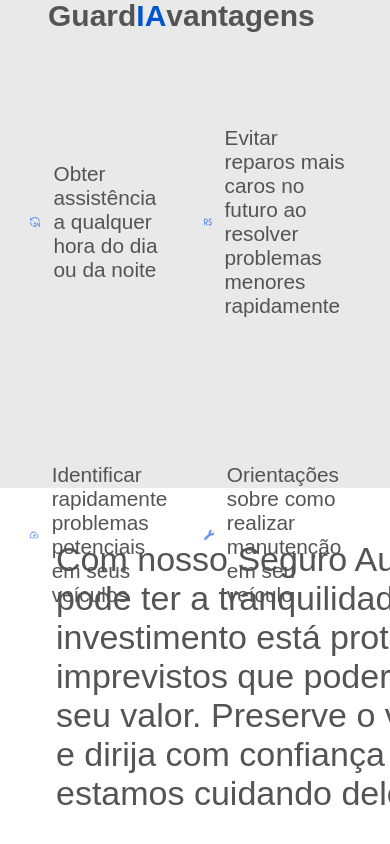
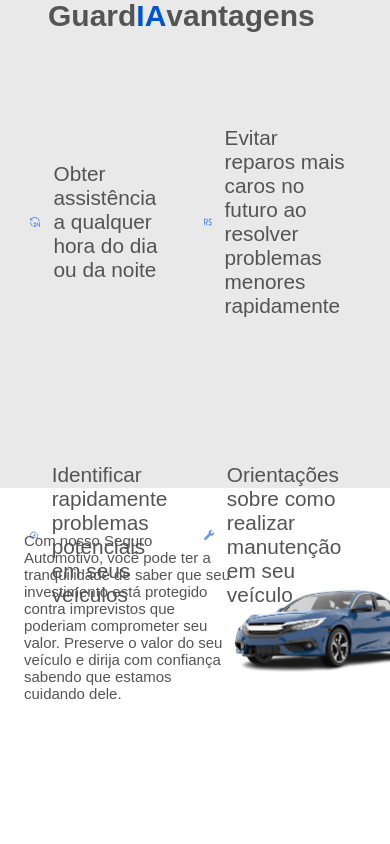
Before and after one commit to ViniciusSantanaa/Challenge_React, a React (Vite) app: page / in a window 390 px wide. Shown: the part 733-1577 px from the top of the page. After the commit the page ends 1444 px from the top, so only its background shows below. Built offline with nearby package versions, Linux system fonts and the light colour scheme.

Commit message:
Texto - responsividade Completa

```diff
--- a/src/Components/Texto/Texto.styled.ts
+++ b/src/Components/Texto/Texto.styled.ts
@@ -14,9 +14,61 @@ export const StyledTexto_Seguro = styled.p`
     flex-direction: column;
     gap: 0px;
     margin-left: 56px;
+
+    @media (max-width: 430px) {
+        font-size: 15px;
+        width: 209px;
+        margin-left: 24px;
+        margin-top: 35px;
+    }
+
+    @media (min-width: 431px) and (max-width: 744px) {
+        font-size: 20px;
+        width: 358px;
+        margin-left: 35px;
+        margin-top: 59px;
+    }
+
+    @media (min-width: 745px) and (max-width: 834px) {
+        font-size: 25px;
+        width: 358px;
+        margin-left: 59px;
+        margin-top: 72px;
+    }
+
+    @media (min-width: 835px) and (max-width: 1024px) {
+        font-size: 32px;
+        width: 552px;
+        margin-left: 40px;
+        margin-top: 77px;
+    }
 `
 
 export const StyledCarro = styled.img`
     width: 467.15px;
     height: 376px;
+
+    @media (max-width: 430px) {
+        width: 190px;
+        height: 148.39px;
+        margin-top: 75px;
+    }
+
+    @media (min-width: 431px) and (max-width: 744px) {
+        width: 350px;
+        height: 281.71px;
+        margin-top: 75px;
+    }
+
+    @media (min-width: 745px) and (max-width: 834px) {
+        width: 350px;
+        height: 281.71px;
+        margin-top: 72px;
+    }
+
+    @media (min-width: 835px) and (max-width: 1024px) {
+        width: 436.88px;
+        height: 352px;
+        margin-top: 75px;
+    }
 `
```
